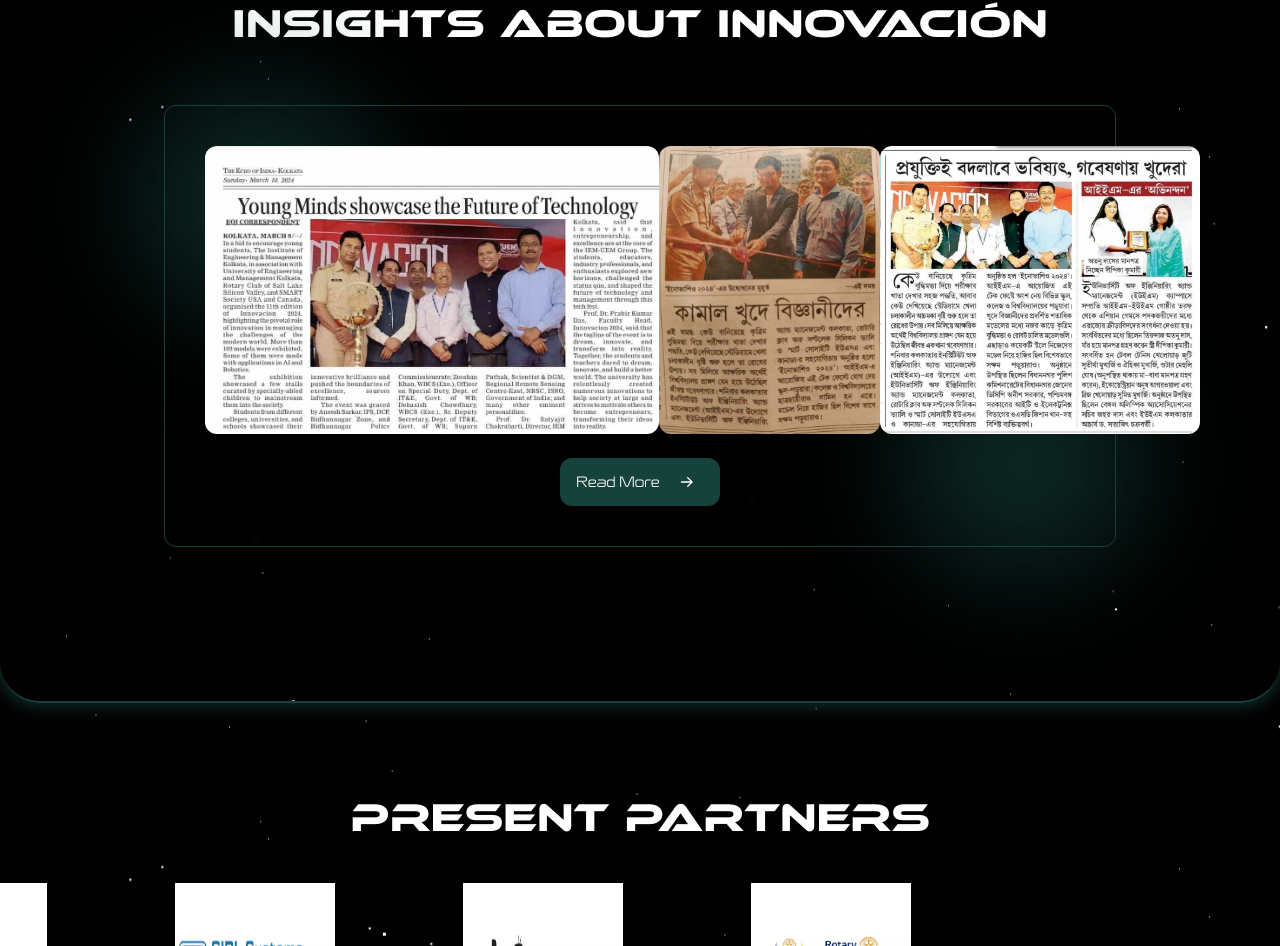
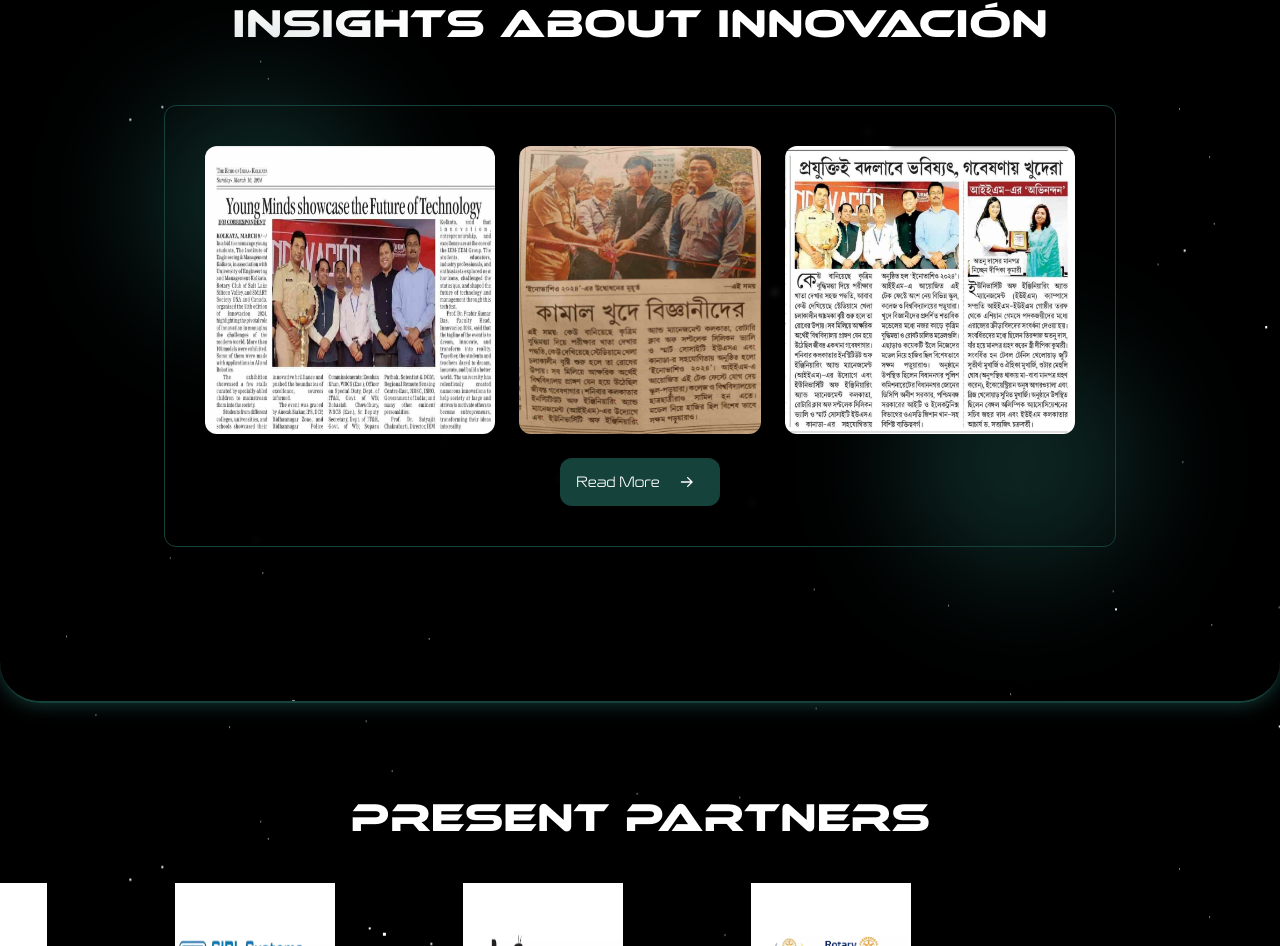
Before and after one commit to subhraneel2005/Innovacion, a Next.js app: page / in a window 1280 px wide. Shown: the part 3201-4147 px from the top of the page. Built offline with nearby package versions, Linux system fonts and the light colour scheme.

Commit message:
preview media image overflow bug fix

```diff
--- a/components/MediaCoverage/MediaCoverage.jsx
+++ b/components/MediaCoverage/MediaCoverage.jsx
@@ -19,10 +19,10 @@ function MediaCoverage() {
       <div className='relative z-20 m-8 md:mx-[164px] my-[80px] md:my-[100px] flex justify-center items-center flex-col'>
         <h2 className="text-3xl md:text-[2.5rem] font-[Ethnocentric] mb-16 text-white text-center">Insights about Innovación</h2>
         <GradientBox extraClass='w-full h-full flex justify-between items-center flex-col'>
-          <div className='w-full h-full flex justify-between md:items-center md:flex-row flex-col items-stretch'>
-            <img src="/Insights/1.jpeg" alt="1" className='h-72 rounded-xl' />
-            <img src="/Insights/2.jpeg" alt="2" className='h-72 rounded-xl my-4 md:my-0' />
-            <img src="/Insights/3.jpeg" alt="3" className='h-72 rounded-xl' />
+          <div className='w-full h-full flex justify-between gap-6 md:items-center md:flex-row flex-col items-stretch'>
+            <img src="/Insights/1.jpeg" alt="1" className='h-72 md:w-1/3 rounded-xl' />
+            <img src="/Insights/2.jpeg" alt="2" className='h-72 md:w-1/3 rounded-xl my-4 md:my-0' />
+            <img src="/Insights/3.jpeg" alt="3" className='h-72 md:w-1/3 rounded-xl' />
           </div>
           <RegisterBtn text="Read More" extraClass="mt-6 md:h-[48px]" onClick={handleReadMore} />
 
```
